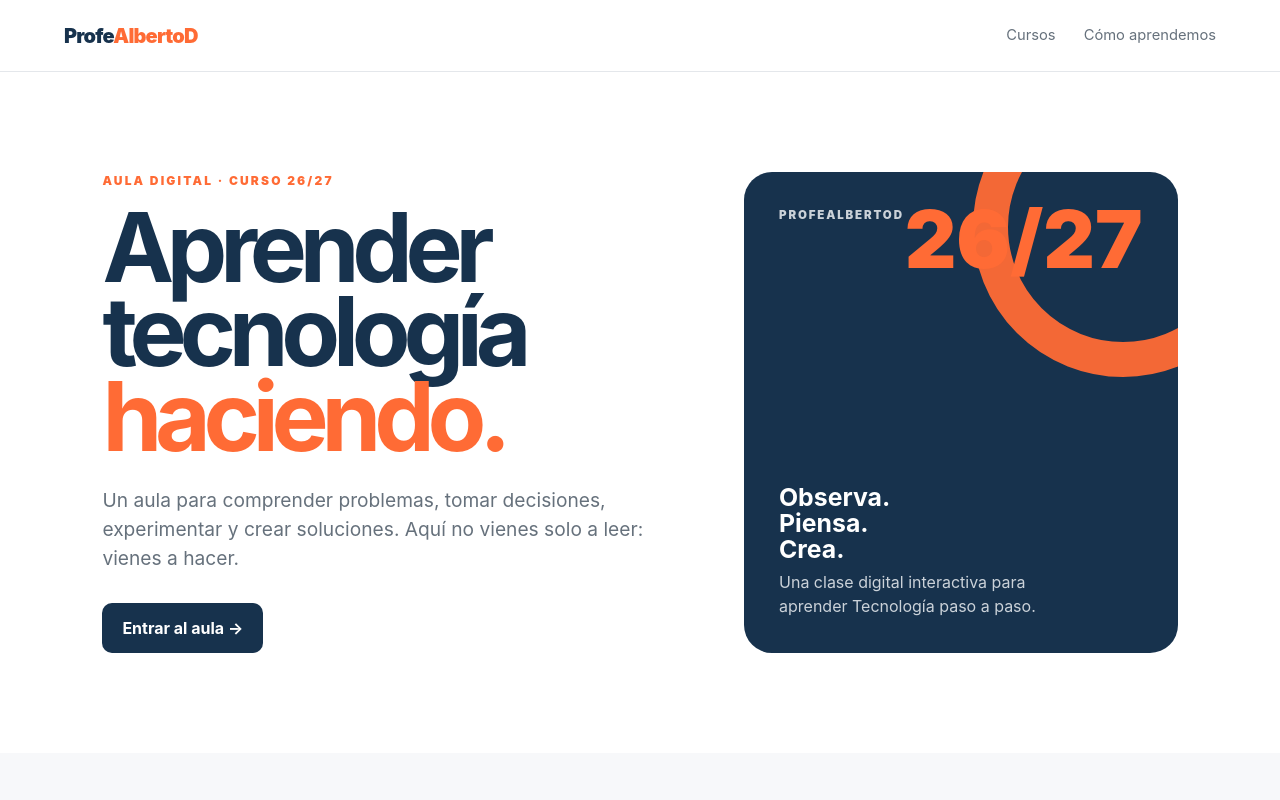
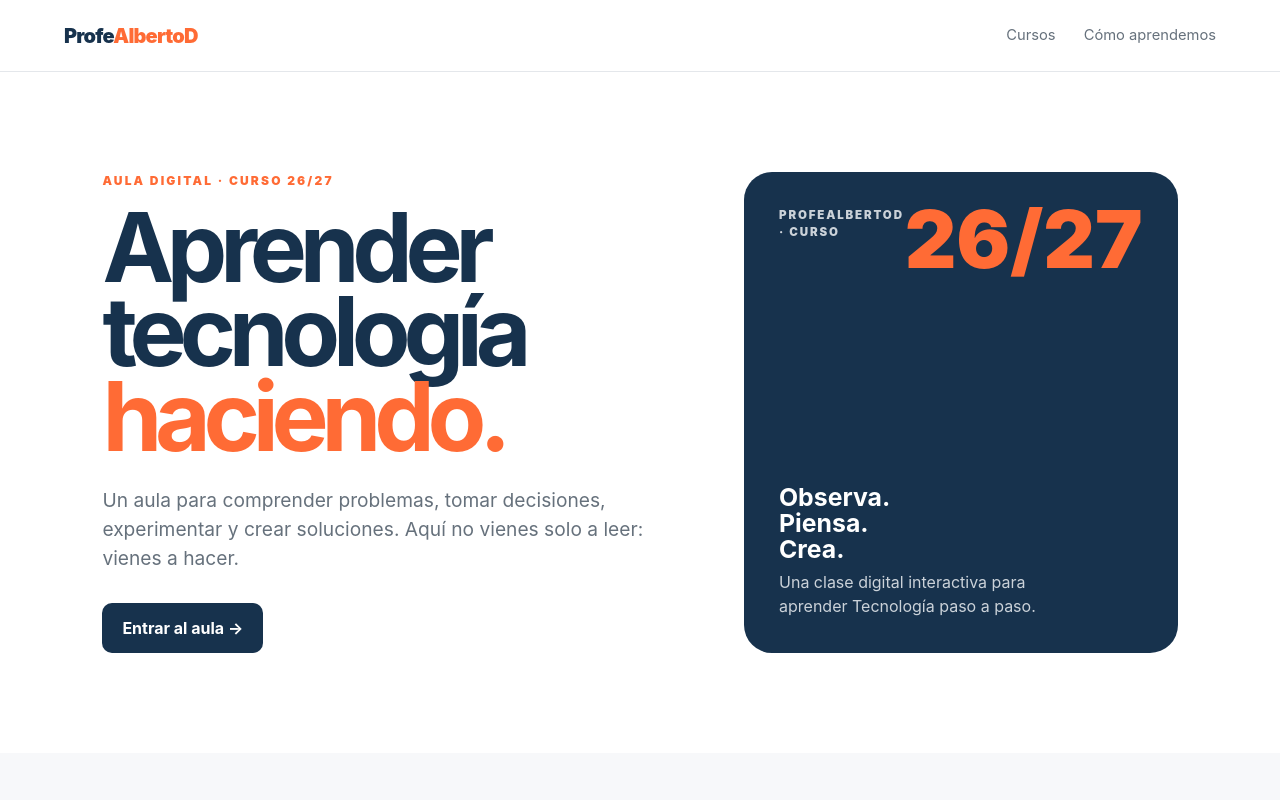
Before and after one commit to adeldor19/profealbertod, a plain HTML site: page index.html in a window 1280 px wide. Shown: the top 800 px of the page. Drawn offline with Linux system fonts and the light colour scheme.

Commit message:
Simplifica panel de bienvenida de la portada

```diff
--- a/index.html
+++ b/index.html
@@ -15,7 +15,7 @@
 .home-lead{max-width:680px;color:var(--muted);font-size:1.2rem;margin:28px 0 30px}
 .home-actions{display:flex;gap:12px;flex-wrap:wrap}
 .home-panel{background:var(--ink);color:#fff;border-radius:28px;padding:35px;min-height:390px;display:flex;flex-direction:column;justify-content:space-between;position:relative;overflow:hidden}
-.home-panel:after{content:"";position:absolute;width:230px;height:230px;border:35px solid var(--accent);border-radius:50%;right:-95px;top:-95px;opacity:.95}
+
 .panel-top{display:flex;justify-content:space-between;align-items:flex-start;position:relative;z-index:1}
 .panel-label{font-size:.72rem;font-weight:900;letter-spacing:.16em;color:#cbd2d9}
 .panel-number{font-size:5rem;font-weight:900;line-height:.8;color:var(--accent)}
@@ -67,7 +67,7 @@
 <div class="home-actions"><a class="button" href="#cursos">Entrar al aula →</a></div>
 </div>
 <div class="home-panel">
-<div class="panel-top"><span class="panel-label">PROFEALBERTOD</span><span class="panel-number">26/27</span></div>
+<div class="panel-top"><span class="panel-label">PROFEALBERTOD · CURSO</span><span class="panel-number">26/27</span></div>
 <div class="panel-bottom"><strong>Observa.<br>Piensa.<br>Crea.</strong><p>Una clase digital interactiva para aprender Tecnología paso a paso.</p></div>
 </div>
 </section>
```
